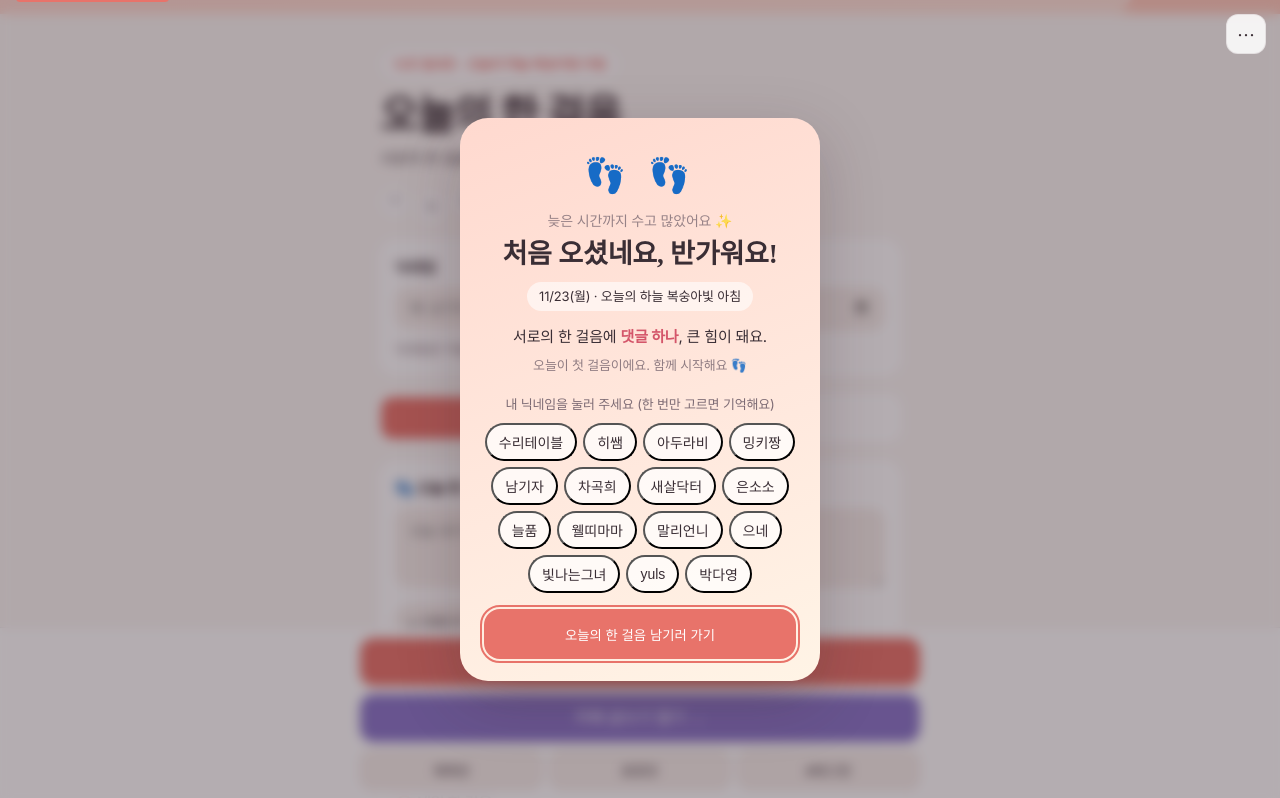
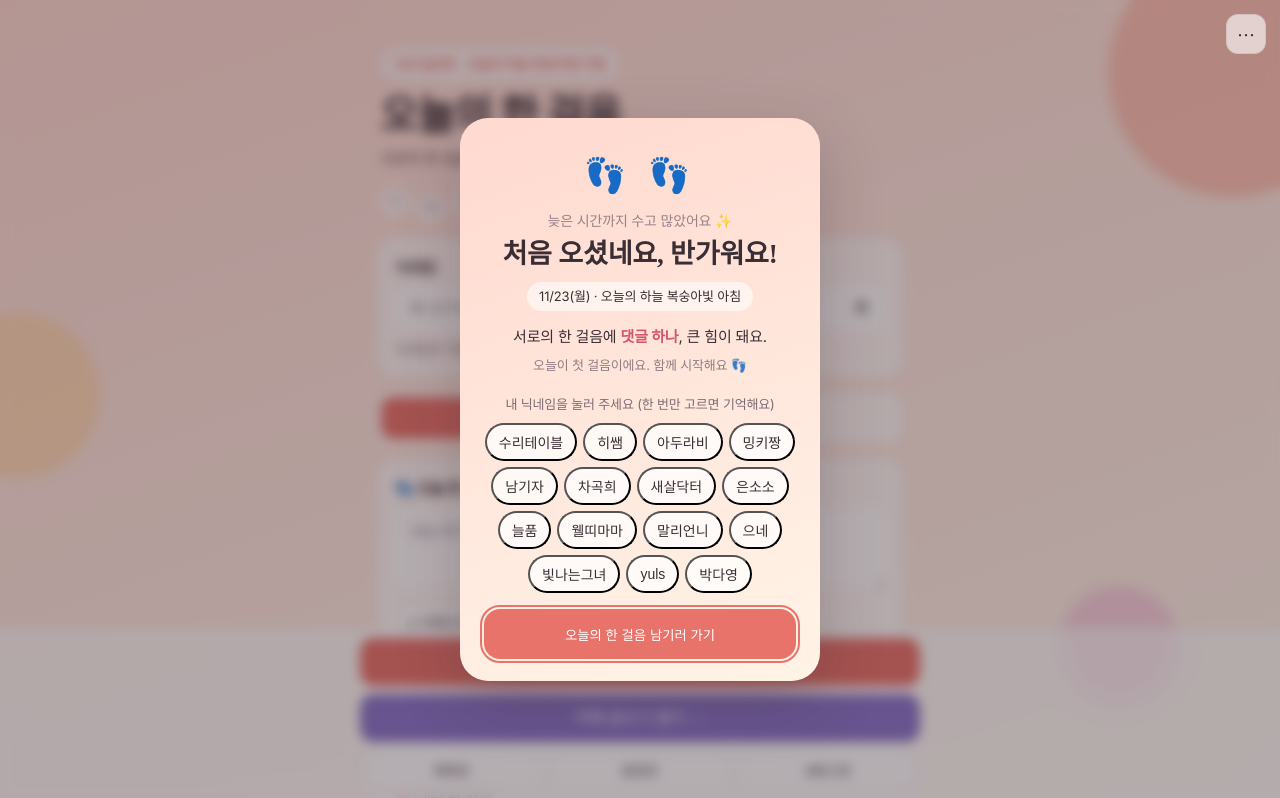
Before and after one commit to ilnaejo/1day-1step, a plain HTML site: page index.html in a window 1280 px wide. Shown: the top 798 px of the page. Drawn offline with nearby package versions, Linux system fonts and the light colour scheme; a web font is replaced by a local one.

Commit message:
Add files via upload

```diff
--- a/index.html
+++ b/index.html
@@ -20,8 +20,8 @@
     :root,
     html.theme-light {
       --bg: #fbf6f3;
-      --surface: rgba(255,255,255,0.86);
-      --surface-2: #f6eeea;
+      --surface: rgba(255,255,255,0.62);
+      --surface-2: rgba(255,255,255,0.7);
       --text: #3a2e35;
       --text-2: #7d6b74;
       --accent: #e8736a;
@@ -57,12 +57,14 @@
       -webkit-font-smoothing: antialiased;
       overflow-x: clip;
     }
-    body { padding-bottom: 170px; }
+    body { padding-bottom: 170px; background: transparent; }
+    html.theme-light { background: var(--g2); }
+    html.theme-dark { background: var(--bg); }
 
     /* 매일 바뀌는 배경 */
-    .sky { position: fixed; inset: 0; z-index: -1; background: linear-gradient(160deg, var(--g1), var(--g2) 55%, var(--g3)); transition: background .8s ease; }
+    .sky { position: fixed; inset: -2px; z-index: -1; background: linear-gradient(160deg, var(--g1), var(--g2) 55%, var(--g3)); transition: background .8s ease; }
     html.theme-dark .sky { opacity: .22; }
-    .sky i { position: absolute; border-radius: 50%; filter: blur(2px); opacity: .55; animation: float 14s ease-in-out infinite; }
+    .sky i { position: absolute; border-radius: 50%; filter: blur(2px); opacity: .7; animation: float 14s ease-in-out infinite; }
     .sky i:nth-child(1) { width: 240px; height: 240px; top: -60px; right: -70px; background: var(--b1); }
     .sky i:nth-child(2) { width: 160px; height: 160px; top: 38%; left: -60px; background: var(--b2); animation-delay: -5s; }
     .sky i:nth-child(3) { width: 120px; height: 120px; bottom: 12%; right: 8%; background: var(--b3); animation-delay: -9s; }
@@ -89,7 +91,7 @@
     .trail span:nth-child(even) { transform: translateY(6px); }
     .trail span.on { background: var(--accent); color: #fff; border-color: transparent; font-size: 14px; }
     .trail span.today { outline: 2px dashed var(--accent); outline-offset: 2px; }
-    .count { font-size: 13px; color: var(--text-2); margin-left: 4px; }
+    .count { font-size: 13px; color: var(--text-2); margin-left: 4px; white-space: nowrap; }
     .count b { color: var(--text); }
 
     /* ===================== CARDS ===================== */
@@ -181,7 +183,7 @@
     .reveal.visible { opacity: 1; transform: none; }
 
     /* ===================== ACCESSIBILITY ===================== */
-    .skip-link { position: absolute; top: -40px; left: 16px; background: var(--accent); color: white; padding: 8px 16px; border-radius: 4px; text-decoration: none; z-index: 9999; }
+    .skip-link { position: absolute; top: -80px; left: 16px; background: var(--accent); color: white; padding: 8px 16px; border-radius: 4px; text-decoration: none; z-index: 9999; }
     .skip-link:focus { top: 16px; }
     *:focus-visible { outline: 2px solid var(--accent); outline-offset: 2px; }
 
@@ -346,6 +348,7 @@
       var r = document.documentElement.style;
       r.setProperty('--g1', s.g[0]); r.setProperty('--g2', s.g[1]); r.setProperty('--g3', s.g[2]);
       r.setProperty('--b1', s.b[0]); r.setProperty('--b2', s.b[1]); r.setProperty('--b3', s.b[2]);
+      var tc = document.querySelector('meta[name=theme-color]'); if (tc) tc.setAttribute('content', s.g[0]);
       el('skyName').textContent = '13조 일내조 · 오늘의 하늘 ' + s.n;
       el('pvSky').textContent = '오늘의 하늘 · ' + s.n;
       el('dayMsg').innerHTML = CHEERS[di % CHEERS.length];
@@ -400,7 +403,7 @@
         h += '<span class="' + (on ? 'on' : '') + (i === 0 ? ' today' : '') + '" title="' + (d.getMonth() + 1) + '/' + d.getDate() + '">' + (on ? '👣' : d.getDate()) + '</span>';
       }
       var n = Object.keys(entries).filter(function(k) { return entries[k].f1 && entries[k].f1.trim(); }).length;
-      el('trail').innerHTML = h + '<span class="count" style="border:0;background:none;width:auto;transform:none">지금까지 <b>' + n + '</b>걸음 / 100</span>';
+      el('trail').innerHTML = h + '<span class="count" style="border:0;background:none;width:auto;height:auto;display:block;transform:none">지금까지 <b>' + n + '</b>걸음 / 100</span>';
     }
     var tt;
     function toast(m) { var t = el('toast'); t.textContent = m; t.classList.add('show'); clearTimeout(tt); tt = setTimeout(function() { t.classList.remove('show'); }, 1800); }
@@ -532,7 +535,7 @@
     window.addEventListener('focus', rollover);
     window.addEventListener('pageshow', rollover);
 
-    load(); render(); applySky(); showWelcome();
+    load(); render(); applySky(); showWelcome(location.hash === '#welcome');
   </script>
 </body>
 </html>
```
